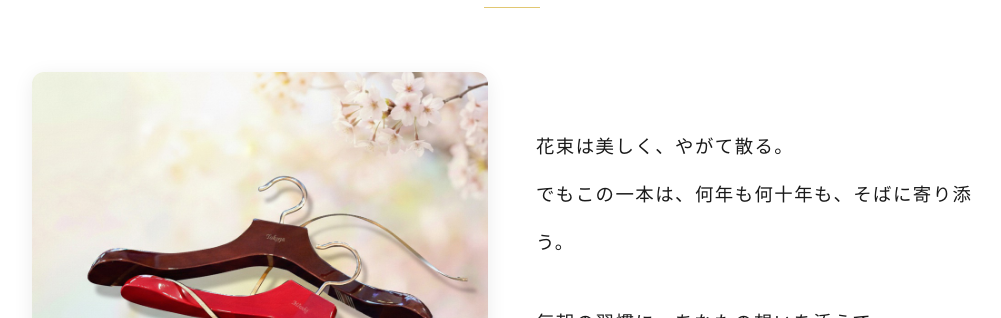
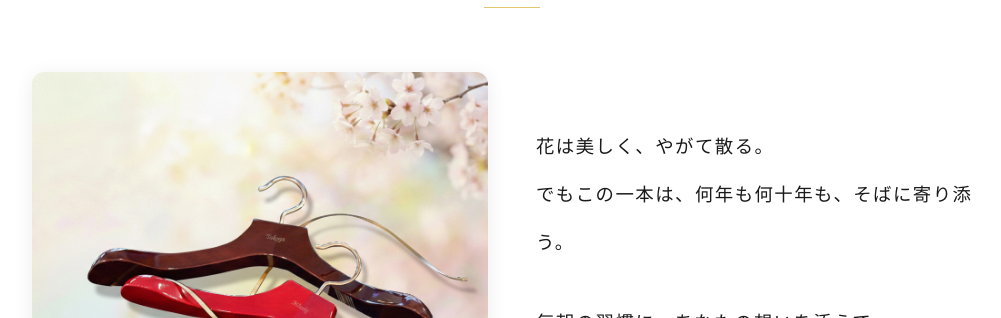
Before and after one commit to kkri-hub/lp-vite, a plain HTML site: page docs/index.html in a window 1280 px wide. Shown: the part 1020-1338 px from the top of the page, without its empty margins (128-1129 px from the left). Drawn offline with nearby package versions, Linux system fonts and the light colour scheme; a web font is replaced by a local one.

Commit message:
update: WHYセクションの文言を簡潔に変更
「花束」→「花」に変更し、より直感的な表現に。

Co-Authored-By: Claude Sonnet 4.5 <noreply@anthropic.com>

```diff
--- a/docs/index.html
+++ b/docs/index.html
@@ -60,7 +60,7 @@
         <img src="images/flower-vs-hanger.jpg" alt="花束とハンガーの対比 - 春のギフト" loading="lazy" decoding="async">
       </div>
       <div class="why-text-content">
-        <p class="why-text">花束は美しく、やがて散る。<br>でもこの一本は、何年も何十年も、そばに寄り添う。</p>
+        <p class="why-text">花は美しく、やがて散る。<br>でもこの一本は、何年も何十年も、そばに寄り添う。</p>
         <p class="why-text">毎朝の習慣に、あなたの想いを添えて。</p>
       </div>
     </div>
```
